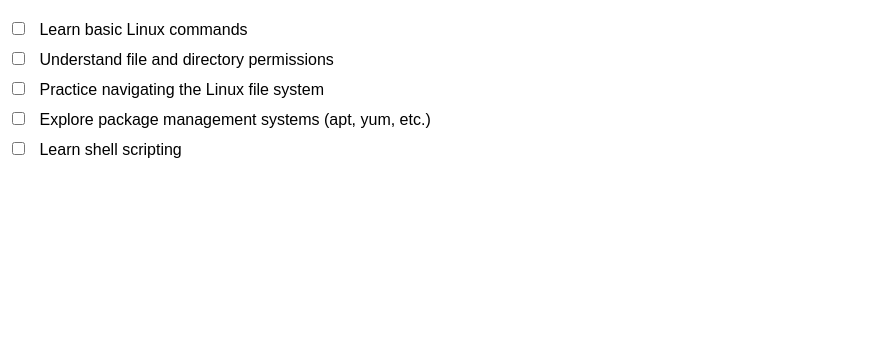
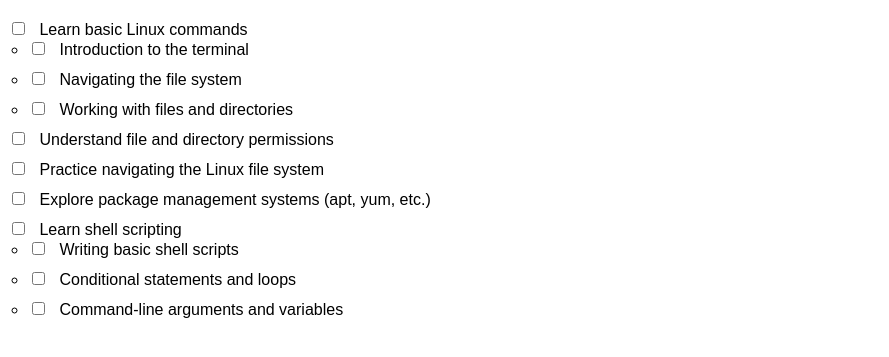
Before and after one commit to GudditiOrg/Shellscript, a plain HTML site: page linux-todolist.html in a window 1280 px wide. Shown: the part 61-418 px from the top of the page, without its empty margins (0-889 px from the left). Drawn offline with Linux system fonts and the light colour scheme.

Commit message:
Update linux-todolist.html

```diff
--- a/linux-todolist.html
+++ b/linux-todolist.html
@@ -23,6 +23,10 @@
             display: inline-block;
             width: 80%;
         }
+        ul.subtasks {
+            list-style-type: circle;
+            margin-left: 20px;
+        }
     </style>
 </head>
 <body>
@@ -31,6 +35,20 @@
         <li>
             <input type="checkbox" id="task1">
             <label for="task1">Learn basic Linux commands</label>
+            <ul class="subtasks">
+                <li>
+                    <input type="checkbox" id="subtask1_1">
+                    <label for="subtask1_1">Introduction to the terminal</label>
+                </li>
+                <li>
+                    <input type="checkbox" id="subtask1_2">
+                    <label for="subtask1_2">Navigating the file system</label>
+                </li>
+                <li>
+                    <input type="checkbox" id="subtask1_3">
+                    <label for="subtask1_3">Working with files and directories</label>
+                </li>
+            </ul>
         </li>
         <li>
             <input type="checkbox" id="task2">
@@ -47,6 +65,20 @@
         <li>
             <input type="checkbox" id="task5">
             <label for="task5">Learn shell scripting</label>
+            <ul class="subtasks">
+                <li>
+                    <input type="checkbox" id="subtask5_1">
+                    <label for="subtask5_1">Writing basic shell scripts</label>
+                </li>
+                <li>
+                    <input type="checkbox" id="subtask5_2">
+                    <label for="subtask5_2">Conditional statements and loops</label>
+                </li>
+                <li>
+                    <input type="checkbox" id="subtask5_3">
+                    <label for="subtask5_3">Command-line arguments and variables</label>
+                </li>
+            </ul>
         </li>
     </ul>
 </body>
```
